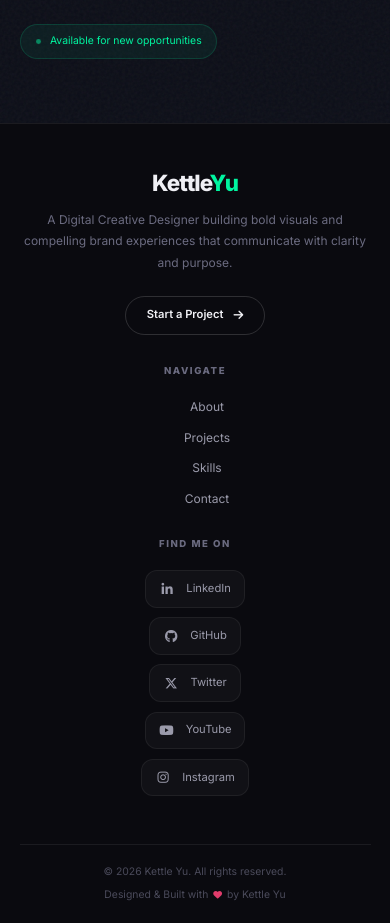
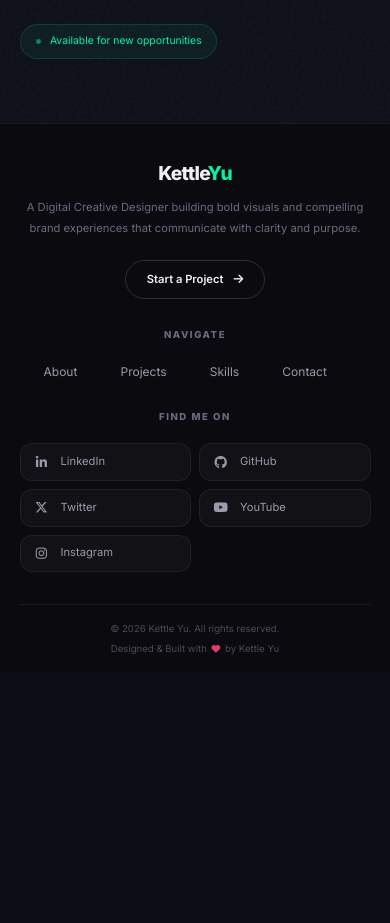
Before and after one commit to subscript0/Kettle-Yu, a website: page index.html in a window 390 px wide. Shown: the part 4645-5568 px from the top of the page. After the commit the page ends 5318 px from the top, so only its background shows below. Drawn offline with nearby package versions, Linux system fonts and the light colour scheme.

Commit message:
Update style.css

```diff
--- a/css/style.css
+++ b/css/style.css
@@ -1350,3 +1350,78 @@ img { max-width: 100%; height: auto; display: block; }
     min-height: 44px;
   }
 }
+
+
+/* ============================================================
+   FOOTER — MOBILE FIX
+   Paste this at the very bottom of your css/style.css
+   ============================================================ */
+
+/* Tablet: 2-column, brand spans full width */
+@media only screen and (max-width: 1024px) {
+  .main-footer__upper {
+    grid-template-columns: 1fr 1fr !important;
+    gap: 4rem !important;
+  }
+  .main-footer__brand {
+    grid-column: 1 / -1;
+  }
+}
+
+/* Mobile: everything stacks in a single column */
+@media only screen and (max-width: 600px) {
+  .main-footer {
+    padding-top: 5rem;
+  }
+
+  .main-footer__upper {
+    grid-template-columns: 1fr !important;
+    gap: 3.5rem !important;
+    padding-bottom: 4rem;
+  }
+
+  .main-footer__brand {
+    grid-column: auto;
+  }
+
+  .main-footer__logo {
+    font-size: 2.4rem !important;
+  }
+
+  .main-footer__desc {
+    max-width: 100%;
+    font-size: 1.4rem;
+  }
+
+  .main-footer__cta {
+    width: fit-content;
+  }
+
+  /* Nav links: wrap into a row instead of tall column */
+  .main-footer__links {
+    flex-direction: row !important;
+    flex-wrap: wrap;
+    gap: 1rem 2.4rem !important;
+  }
+
+  /* Social icons: 2 per row grid */
+  .main-footer__social-cont {
+    display: grid !important;
+    grid-template-columns: 1fr 1fr;
+    gap: 1rem !important;
+  }
+
+  /* Bottom bar: stacked + centered */
+  .main-footer__lower {
+    flex-direction: column !important;
+    align-items: center;
+    text-align: center;
+    gap: 0.6rem;
+    padding: 2rem 0;
+  }
+
+  .main-footer__copy,
+  .main-footer__credit {
+    font-size: 1.2rem;
+  }
+}
```
